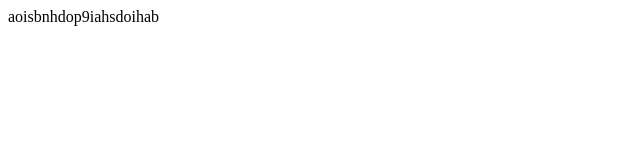
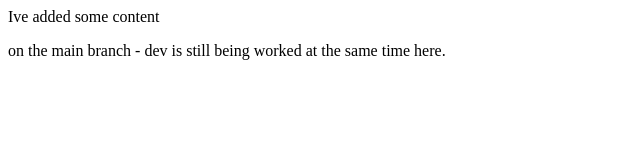
Before and after one commit to MorganTitsworth/Git-demo, a plain HTML site: page index.html in a window 1280 px wide. Shown: the whole page, without its empty margins (0-640 px from the left). Drawn offline with Linux system fonts and the light colour scheme.

Commit message:
aosuibdhoiahbsd

```diff
--- a/index.html
+++ b/index.html
@@ -11,6 +11,7 @@
     </style>
 </head>
 <body>
-    <div class=".main">aoisbnhdop9iahsdoihab</div>
+    <div class=".main">Ive added some content</div>
+    <p>on the main branch - dev is still being worked at the same time here.</p>
 </body>
 </html>
```
